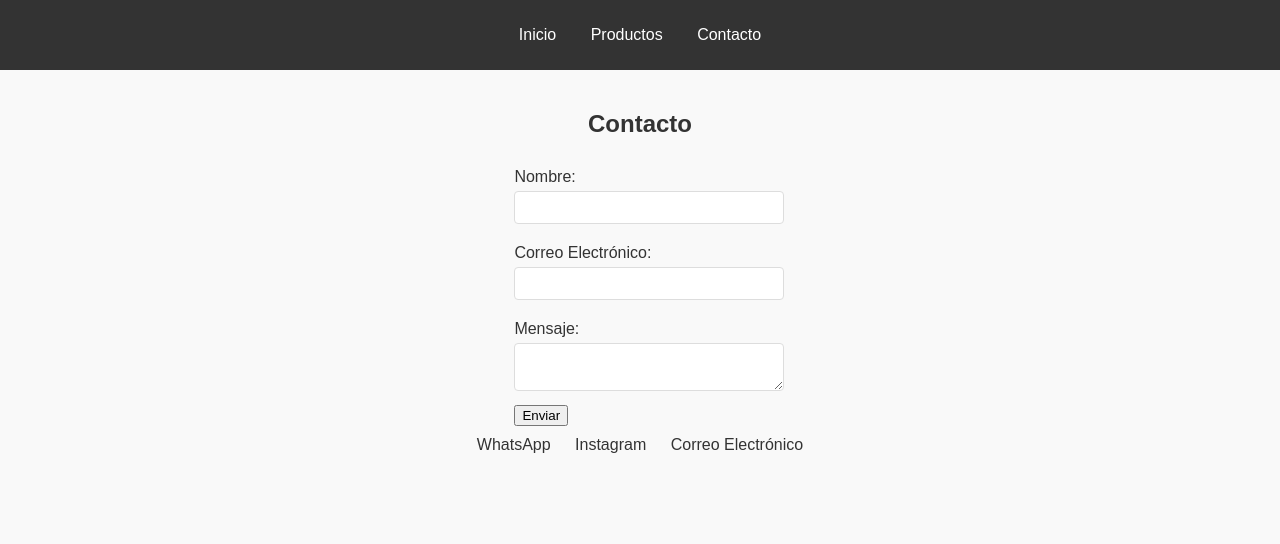
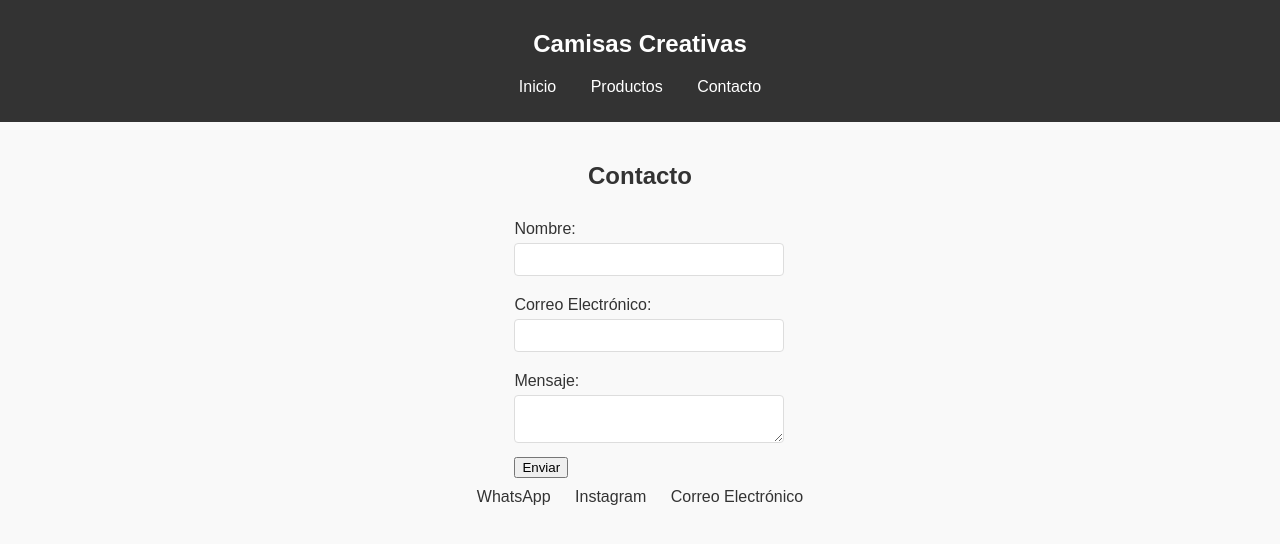
Before and after one commit to Heyder6/Pagina, a plain HTML site: page Pagina_Camisas/contacto.html in a window 1280 px wide. Drawn offline with Linux system fonts and the light colour scheme.

Commit message:
Update contacto.html

```diff
--- a/Pagina_Camisas/contacto.html
+++ b/Pagina_Camisas/contacto.html
@@ -3,12 +3,14 @@
 <head>
   <meta charset="UTF-8">
   <meta name="viewport" content="width=device-width, initial-scale=1.0">
-  <title>[Nombre de tu marca] - Contacto</title>
+  <title>Camisas Creativas - Contacto</title>
   <link rel="stylesheet" href="style.css">
 </head>
 <body>
-  <!-- Menú de Navegación -->
   <nav>
+    <div class="logo">
+      <h1>Camisas Creativas</h1>
+    </div>
     <ul>
       <li><a href="index.html">Inicio</a></li>
       <li><a href="productos.html">Productos</a></li>
@@ -16,8 +18,7 @@
     </ul>
   </nav>
 
-  <!-- Sección Contacto -->
-  <section id="contacto" class="contact">
+  <section class="contact">
     <h2>Contacto</h2>
     <form>
       <label for="name">Nombre:</label>
@@ -26,7 +27,7 @@
       <input type="email" id="email" name="email" required>
       <label for="message">Mensaje:</label>
       <textarea id="message" name="message" required></textarea>
-      <button type="submit">Enviar</button>
+      <button type="submit" class="cta-button">Enviar</button>
     </form>
     <div class="social-links">
       <a href="#">WhatsApp</a>
```
